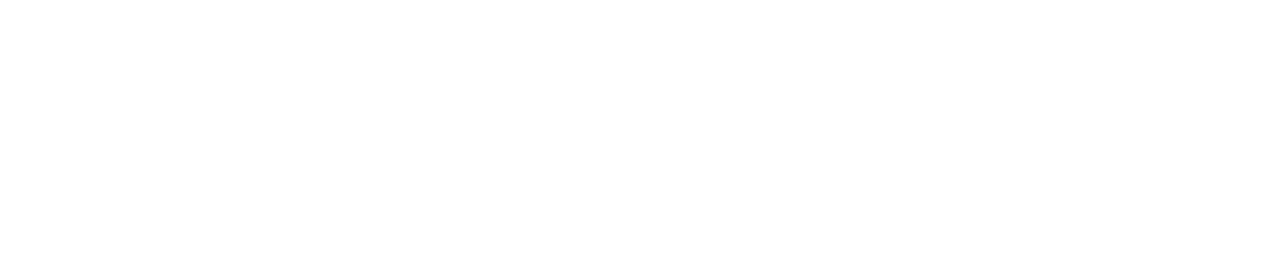
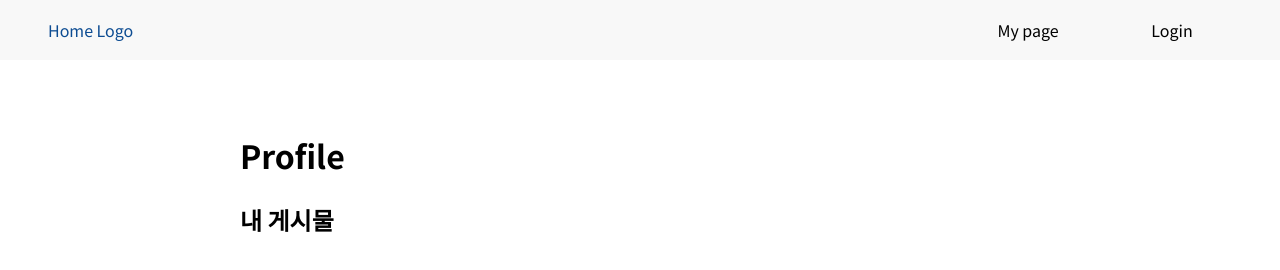
Before and after one commit to unityproject1/hotSix, a website: page index.html in a window 1280 px wide. Drawn offline with Linux system fonts and the light colour scheme.

Commit message:
Create Nav 컴포넌트

```diff
--- a/index.html
+++ b/index.html
@@ -4,10 +4,29 @@
     <meta charset="UTF-8" />
     <meta http-equiv="X-UA-Compatible" content="IE=edge" />
     <meta name="viewport" content="width=device-width, initial-scale=1.0" />
+    <link rel=“stylesheet”
+    href=“https://cdn.jsdelivr.net/npm/reset-css@5.0.1/reset.min.css”>
+    <link rel="stylesheet" href="style.css" />
     <title>핫소스</title>
   </head>
 
   <body>
-    <script></script>
+    <nav>
+      <div id="logo">Home Logo</div>
+      <ul>
+        <li class="nav-item">My page</li>
+        <li class="nav-item">Login</li>
+      </ul>
+    </nav>
+    <main>
+      <div class="container">
+        <h1 id="Profile-title">Profile</h1>
+        <img src="" alt="" />
+        <input type="text" />
+        <h2>내 게시물</h2>
+      </div>
+      <!-- 내 게시물 보기 -->
+    </main>
+    <script src="main.js" type="module"></script>
   </body>
 </html>
--- a/main.js
+++ b/main.js
@@ -1 +1,5 @@
 "asdf";
+
+function test() {
+  const foo = 0;
+}
--- /dev/null
+++ b/style.scss
@@ -0,0 +1,78 @@
+@import url("https://fonts.googleapis.com/css2?family=Noto+Sans+KR:wght@400;700&display=swap");
+
+/* CSS RESET */
+* {
+  padding: 0;
+  border: 0;
+  margin: 0;
+}
+a {
+  text-decoration: none;
+}
+li {
+  list-style: none;
+}
+input {
+  appearance: none;
+  outline: none;
+}
+table {
+  border-collapse: collapse;
+}
+
+// root
+html {
+  font-family: "Noto Sans KR", sans-serif;
+  font-size: 16px;
+}
+
+// util class
+
+.font-body {
+  font-size: 1rem;
+  font-weight: 400;
+  line-height: 1.5rem;
+}
+
+/* float 해제 클래스 */
+.clearfix::after {
+  content: "";
+  display: block;
+  clear: both;
+}
+
+nav {
+  height: 3.75rem;
+  background-color: #f8f8f8;
+  display: flex;
+  flex-direction: row;
+  justify-content: space-between;
+  align-items: center;
+  padding: 0 3rem;
+  #logo {
+    // TODO 이미지로 교체해주세요
+    color: #0d4c92;
+  }
+  ul {
+    display: flex;
+    flex-direction: row;
+    align-items: center;
+    gap: 1.5rem;
+    .nav-item {
+      width: 7.5rem;
+      height: 2.5rem;
+      display: flex;
+      align-items: center;
+      justify-content: center;
+    }
+  }
+}
+
+// container
+main {
+  .container {
+    width: 50rem;
+    margin: 4.5rem auto 0;
+    min-height: 100vh;
+  }
+}
```
Also changed, not shown: style.css (added), 1 other file.
